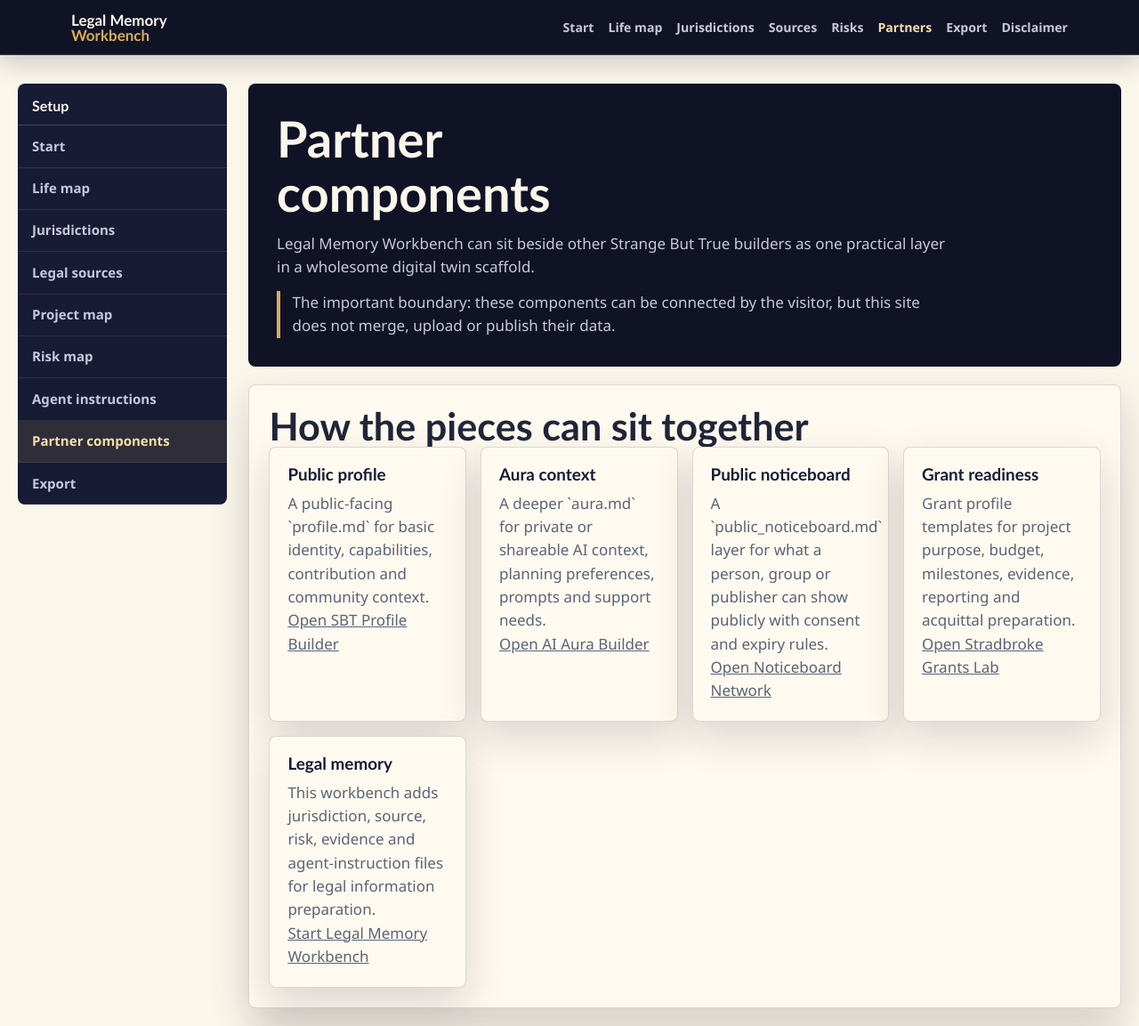
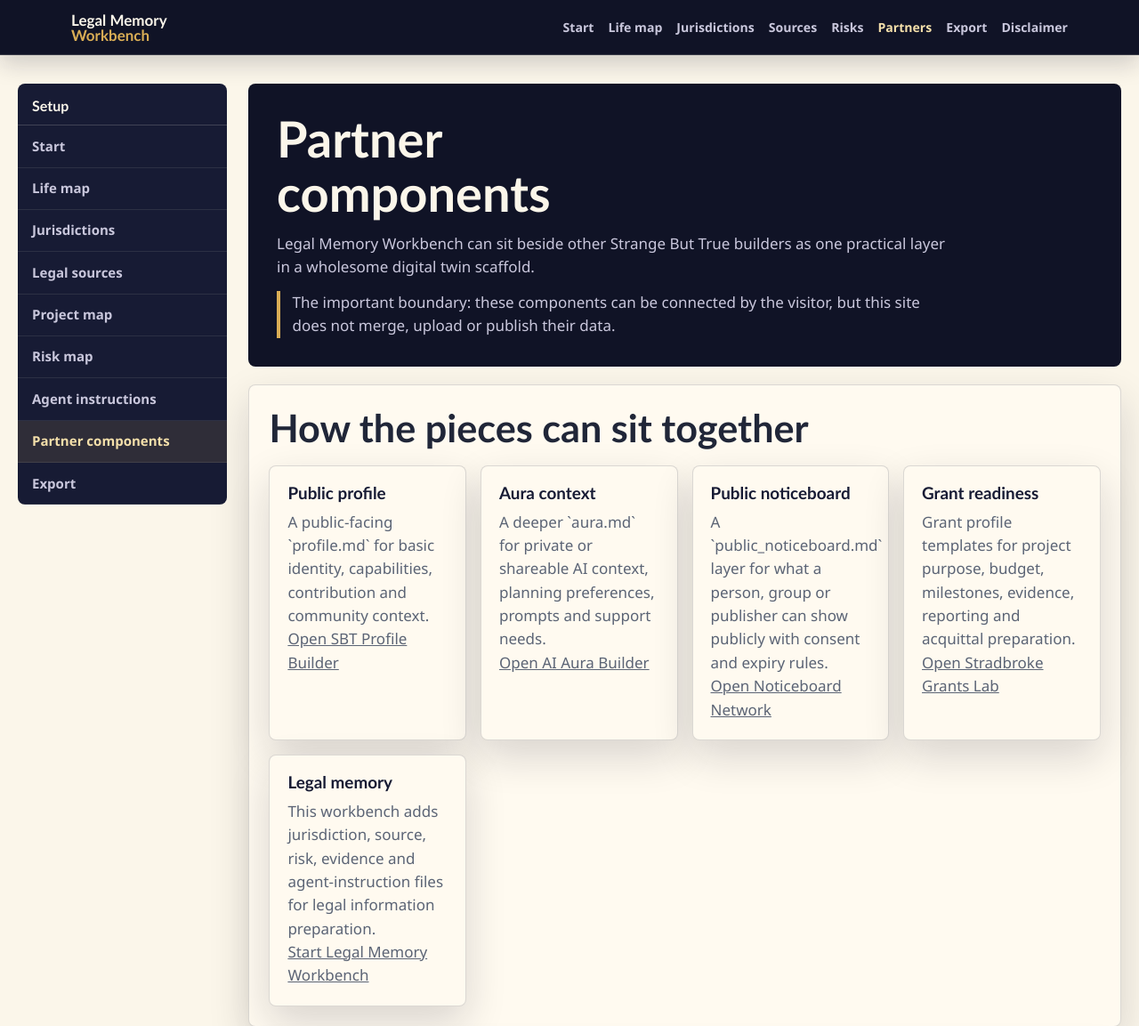
Before and after one commit to auraofintelligence/legal-memory-workbench, a plain HTML site: page pages/partner-components.html in a window 1280 px wide. Shown: the top 1153 px of the page at 89% size. Drawn offline with Linux system fonts and the light colour scheme.

Commit message:
Add spacing under panel headings

```diff
--- a/styles.css
+++ b/styles.css
@@ -422,6 +422,17 @@ textarea {
   padding: clamp(1rem, 2.2vw, 1.4rem);
 }
 
+.worksheet-card > h2,
+.disclaimer-panel > h2,
+.notice-card > h2 {
+  line-height: 1.16;
+  margin-bottom: 1.1rem;
+}
+
+.worksheet-card > h2 + .card-grid {
+  margin-top: 0.45rem;
+}
+
 .worksheet-card form,
 .field-grid,
 .form-stack {
```
